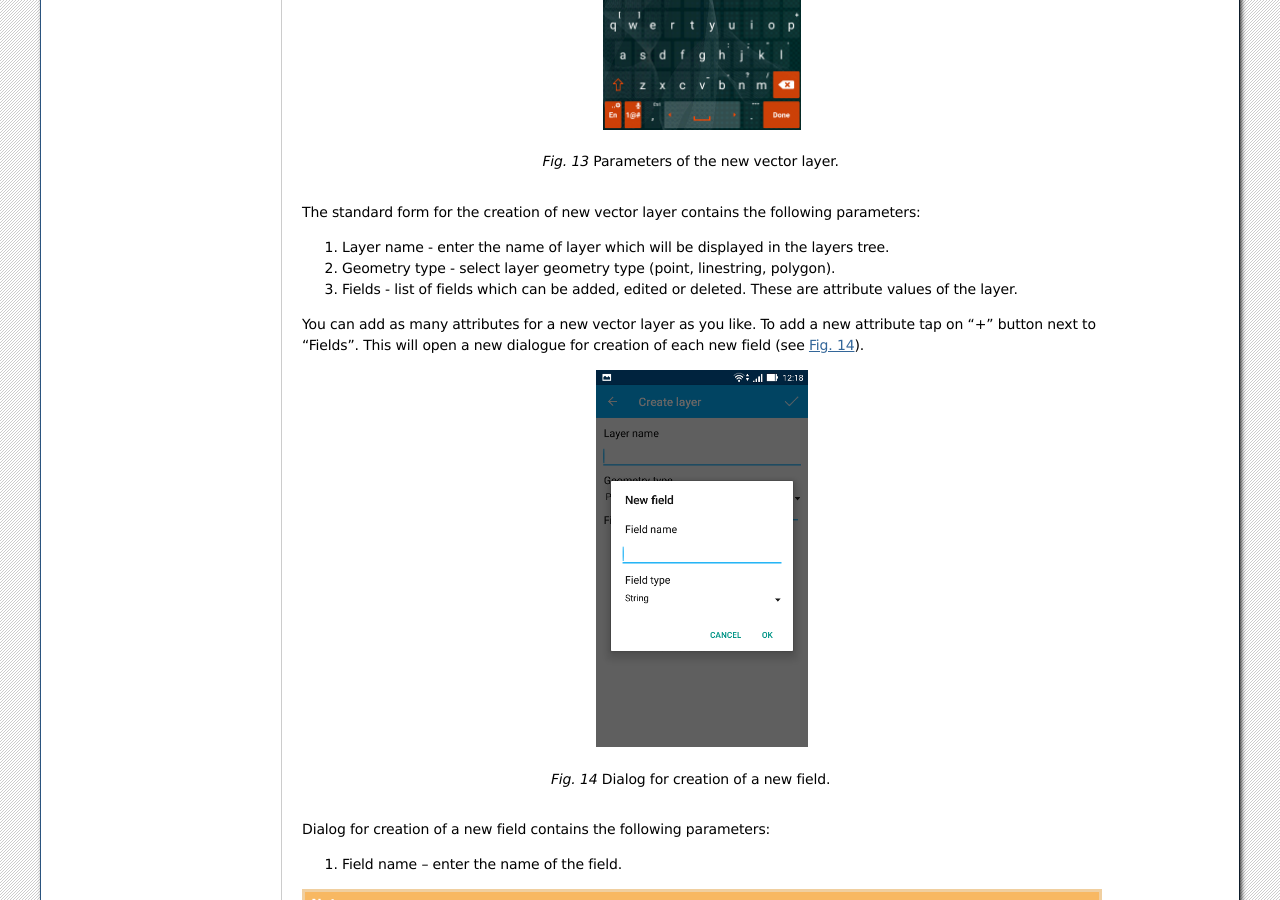
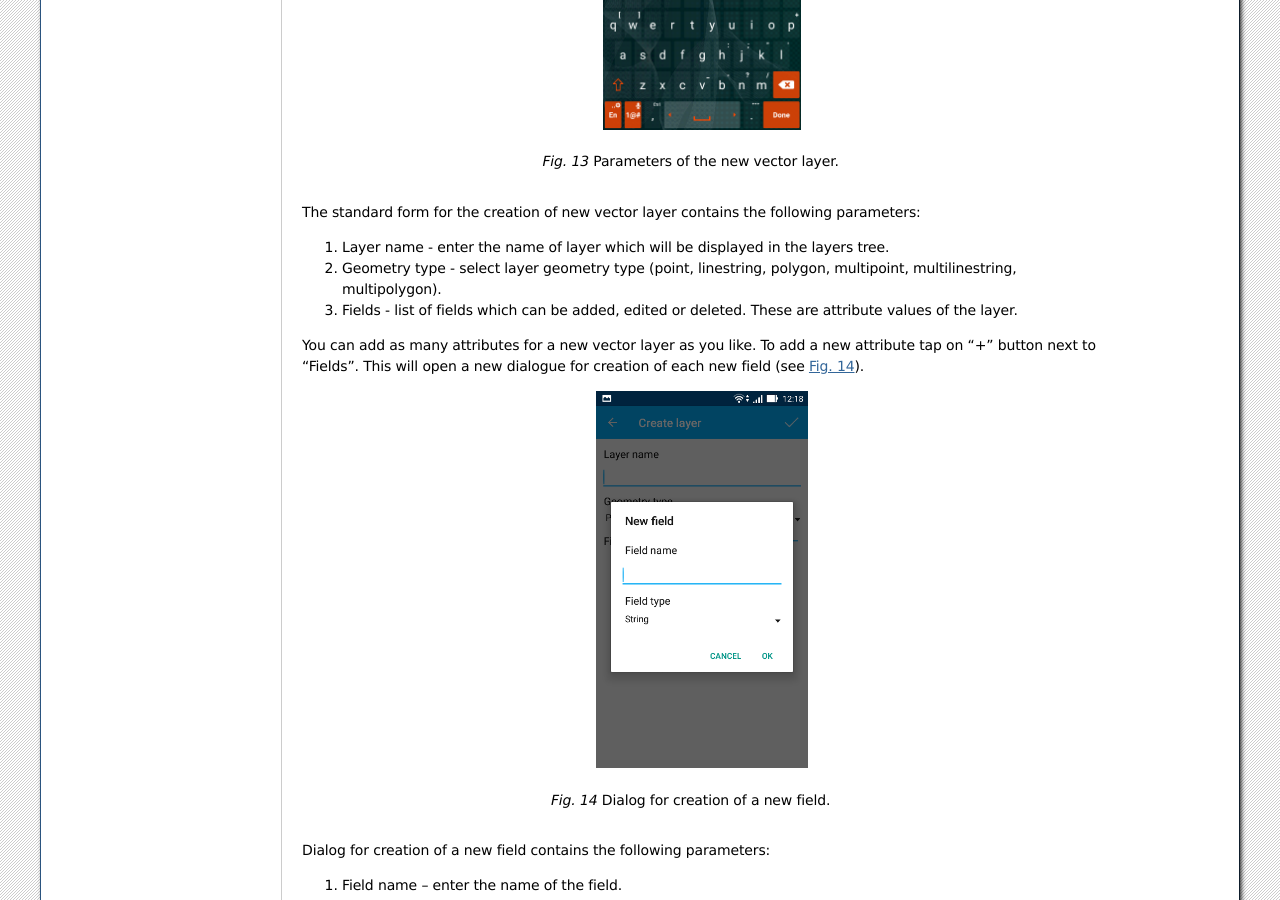
Before and after one commit to nextgis/docs_ngmobile, a Sphinx documentation site: the page built from source/load_geodata.rst, in a window 1280 px wide and 900 px high, scrolled down 1138 px. Built offline with Sphinx 7.4.7, drawn with Linux system fonts in a browser that asks for light colours; formulas are drawn with MathJax 3; some of the changed text lies outside the part shown.

Commit message:
changes in 3.4

```diff
--- a/source/load_geodata.rst
+++ b/source/load_geodata.rst
@@ -40,7 +40,7 @@ Here are the steps to create an empty vector layer:
 The standard form for the creation of new vector layer contains the following parameters:
 
 1. Layer name - enter the name of layer which will be displayed in the layers tree.
-2. Geometry type - select layer geometry type (point, linestring, polygon).
+2. Geometry type - select layer geometry type (point, linestring, polygon, multipoint, multilinestring, multipolygon).
 3. Fields - list of fields which can be added, edited or deleted. These are attribute values of the layer.
 
 You can add as many attributes for a new vector layer as you like. To add a new attribute tap on "+" button next to "Fields". This will open a new dialogue for creation of each new field (see :numref:`ngmobile_dialogue_create_new_field_pic`).
```
Also changed, not shown: other parts of source/load_geodata.rst (+1 -1 lines).
